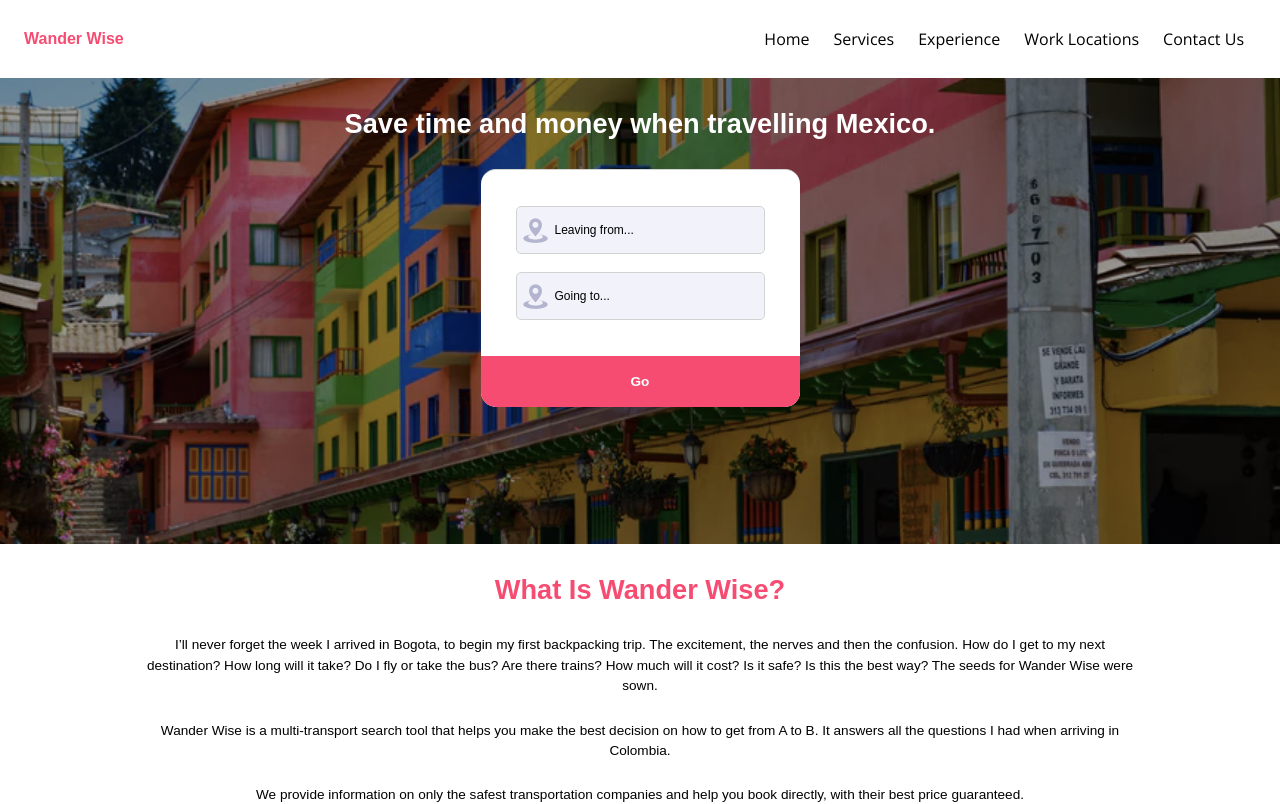
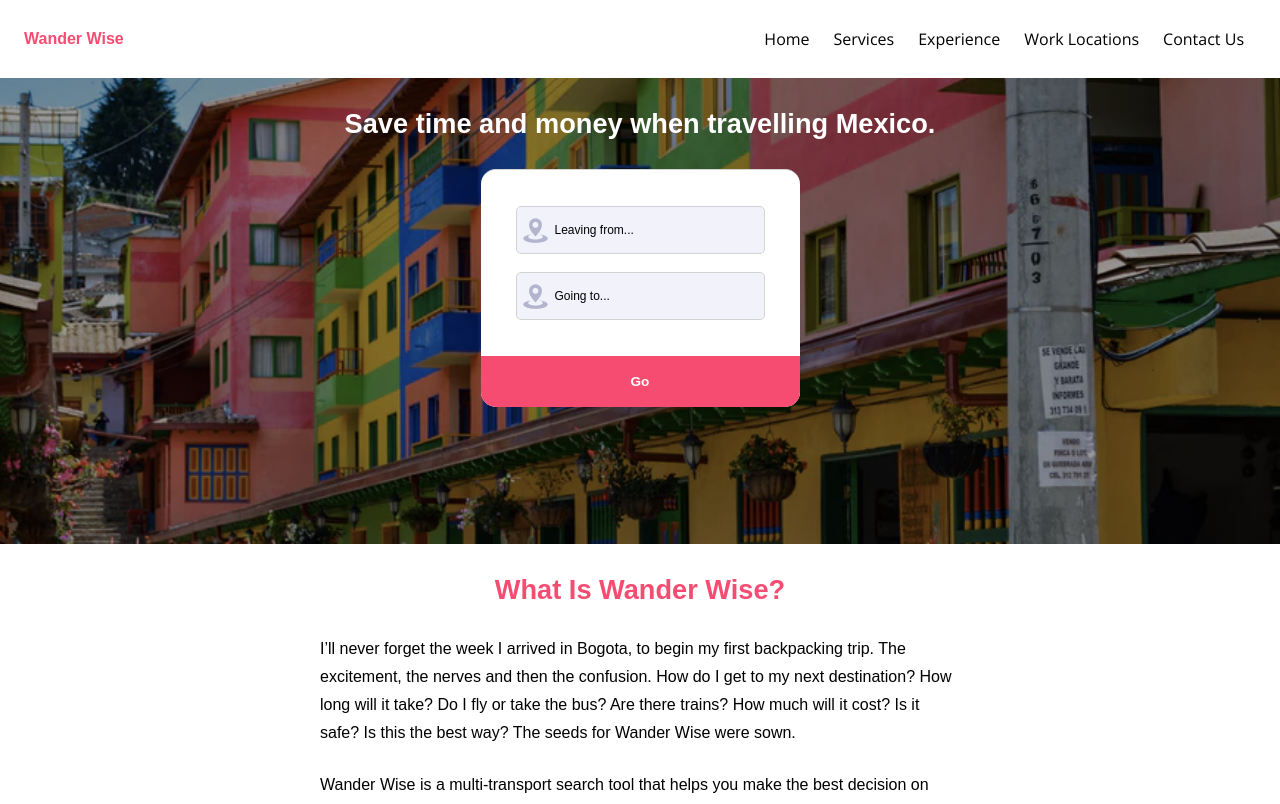
Before and after one commit to matthall8/wanderwise, a Next.js app: page / in a window 1280 px wide. Shown: the top 804 px of the page. Built offline with nearby package versions, Linux system fonts and the light colour scheme; a web font is replaced by a local one.

Commit message:
Improved styling on text content to make it more readable

```diff
--- a/src/components/TextContent/TextContent.style.js
+++ b/src/components/TextContent/TextContent.style.js
@@ -1,12 +1,13 @@
 import styled from "styled-components";
 
 export const StyledText = styled.p` {
-    font-size: 0.85rem;
+    font-size: 1rem;
     font-family: 'Muli', sans-serif;
     padding: 12px 16px;
-    margin: 0px;
-    text-align: center;
-    line-height: 1.5;
+    margin: 0px auto;
+    text-align: left;
+    line-height: 1.75;
+    width: 40em;
     font-weight: normal;
   }
   `;
```
